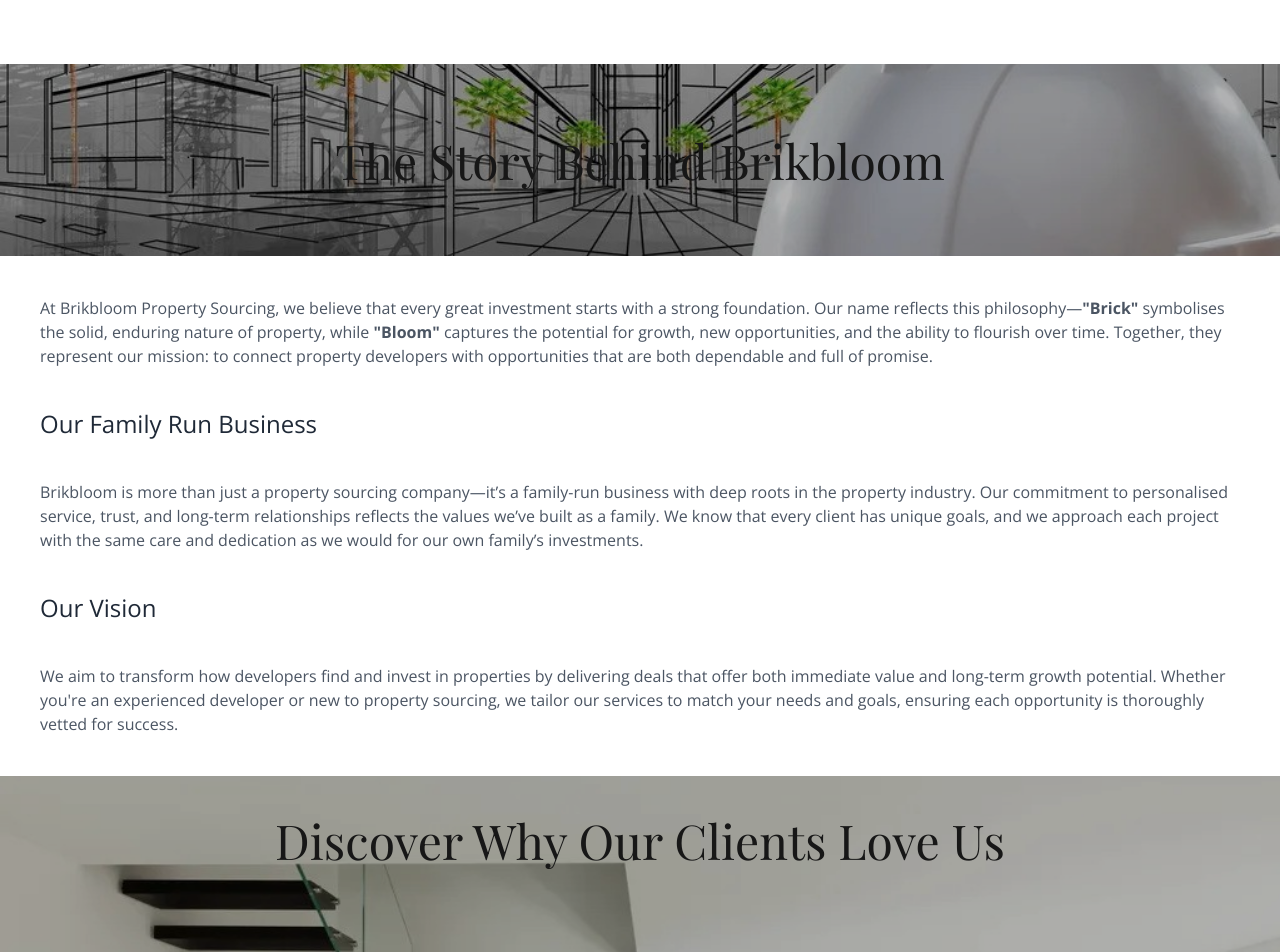
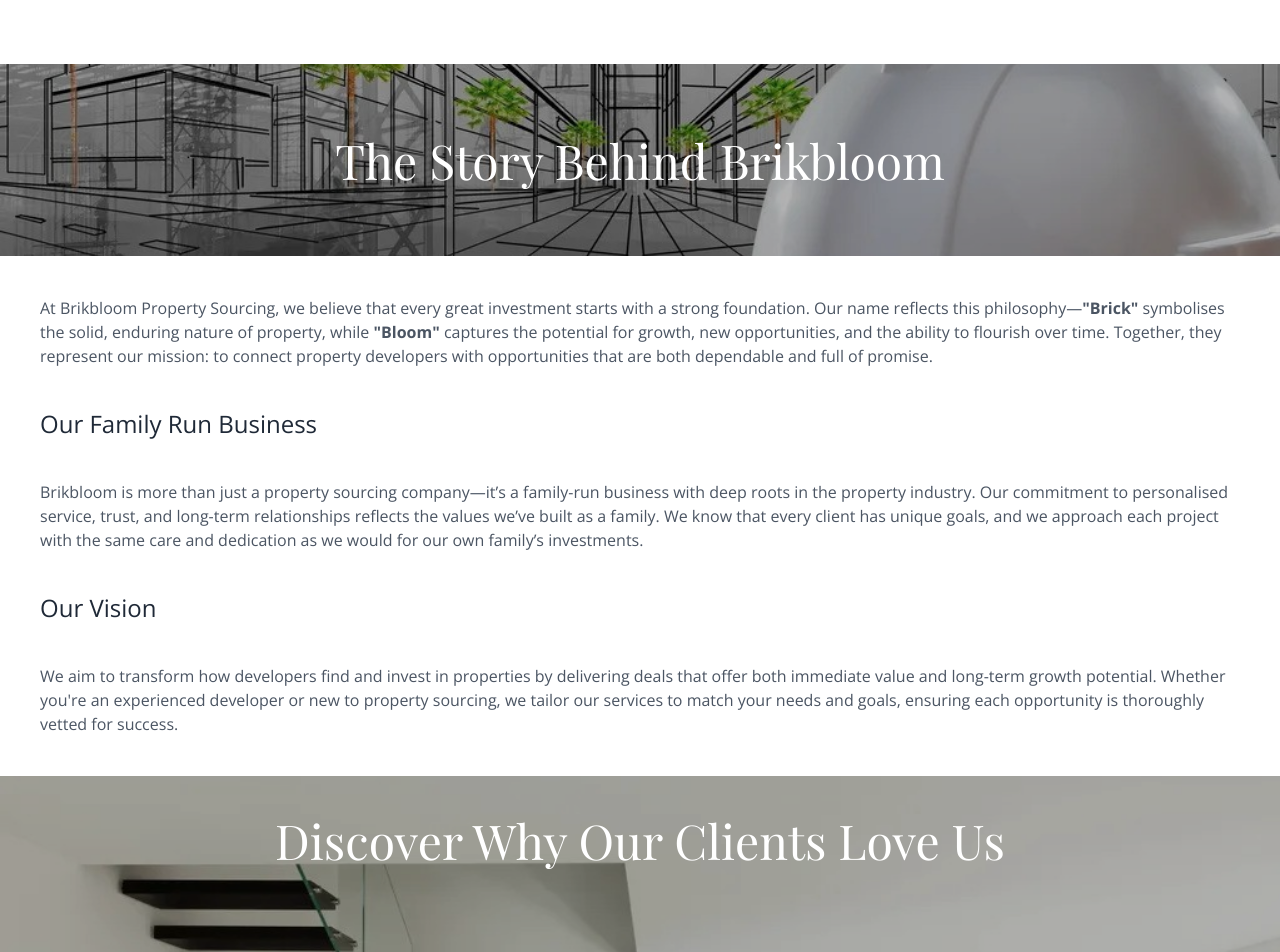
Before and after one commit to CHope12/brikbloom, a Next.js app: page / in a window 1280 px wide. Shown: the part 3740-4692 px from the top of the page. Built offline with nearby package versions, Linux system fonts and the light colour scheme.

Commit message:
Heading colours

```diff
--- a/components/About.js
+++ b/components/About.js
@@ -12,7 +12,7 @@ const About = () => {
       <div className="relative w-full h-full overflow-hidden flex justify-center items-center">
         <Image src={aboutImage.src} layout="fill" objectFit="cover"/>
         <div className="absolute w-full h-full flex justify-center items-center bg-black bg-opacity-30">
-          <h1 className="text-4xl md:text-5xl text-center">The Story Behind Brikbloom</h1>
+          <h1 className="text-4xl md:text-5xl text-center text-white">The Story Behind Brikbloom</h1>
         </div>
       </div>
     </div>
--- a/components/Testimonials.js
+++ b/components/Testimonials.js
@@ -11,7 +11,7 @@ const Testimonials = () => {
       <div className="relative w-full h-full overflow-hidden flex justify-center items-center">
         <Image src={testimonialImage.src} layout="fill" objectFit="cover"/>
         <div className="absolute w-full h-full flex flex-col justify-center items-center bg-black bg-opacity-30">
-          <h1 className="text-3xl md:text-5xl pt-10 text-center">Discover Why Our Clients Love Us</h1>
+          <h1 className="text-3xl md:text-5xl pt-10 text-center text-white">Discover Why Our Clients Love Us</h1>
           <div className="flex gap-4 justify-center items-center w-full max-w-7xl h-full px-10 text-center md:mt-0">
 
             {/* Testimonial 1 */}
```
